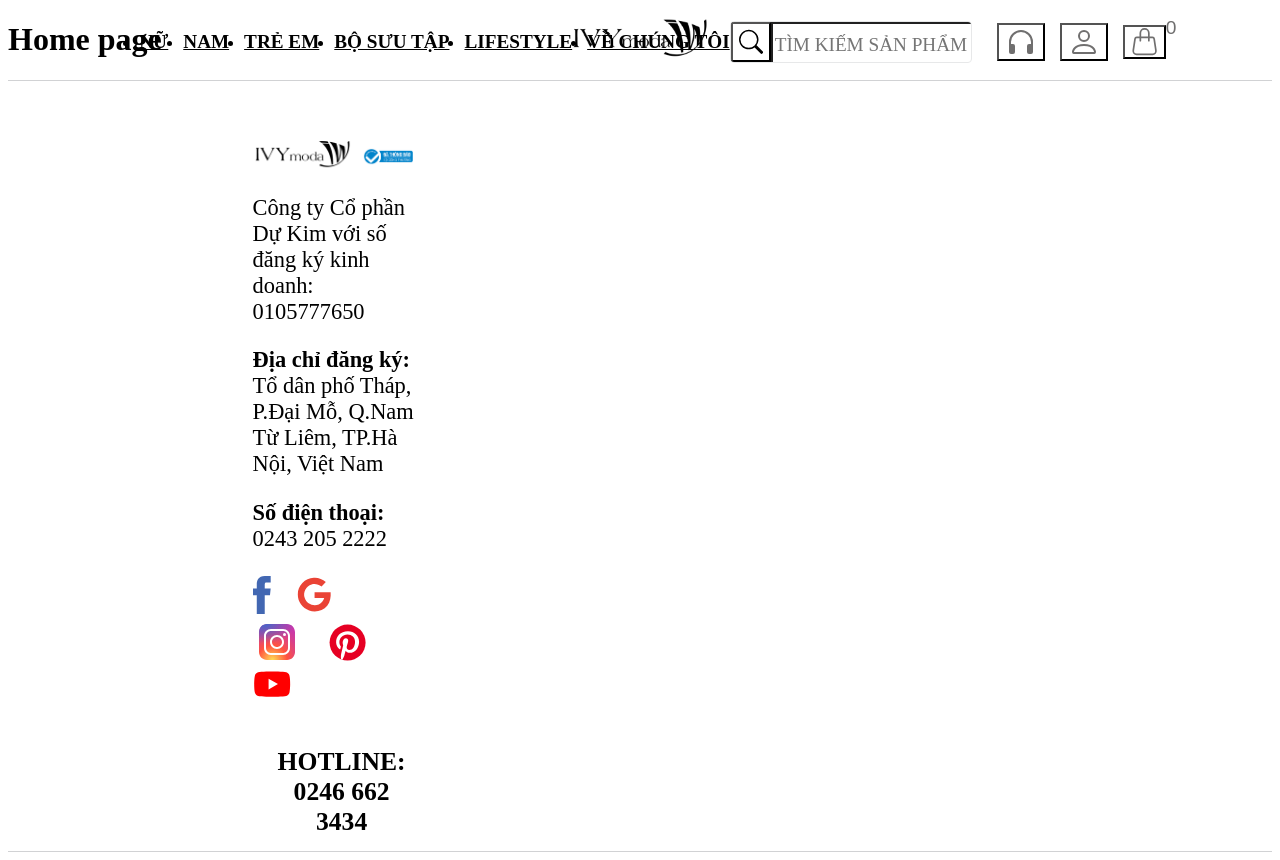
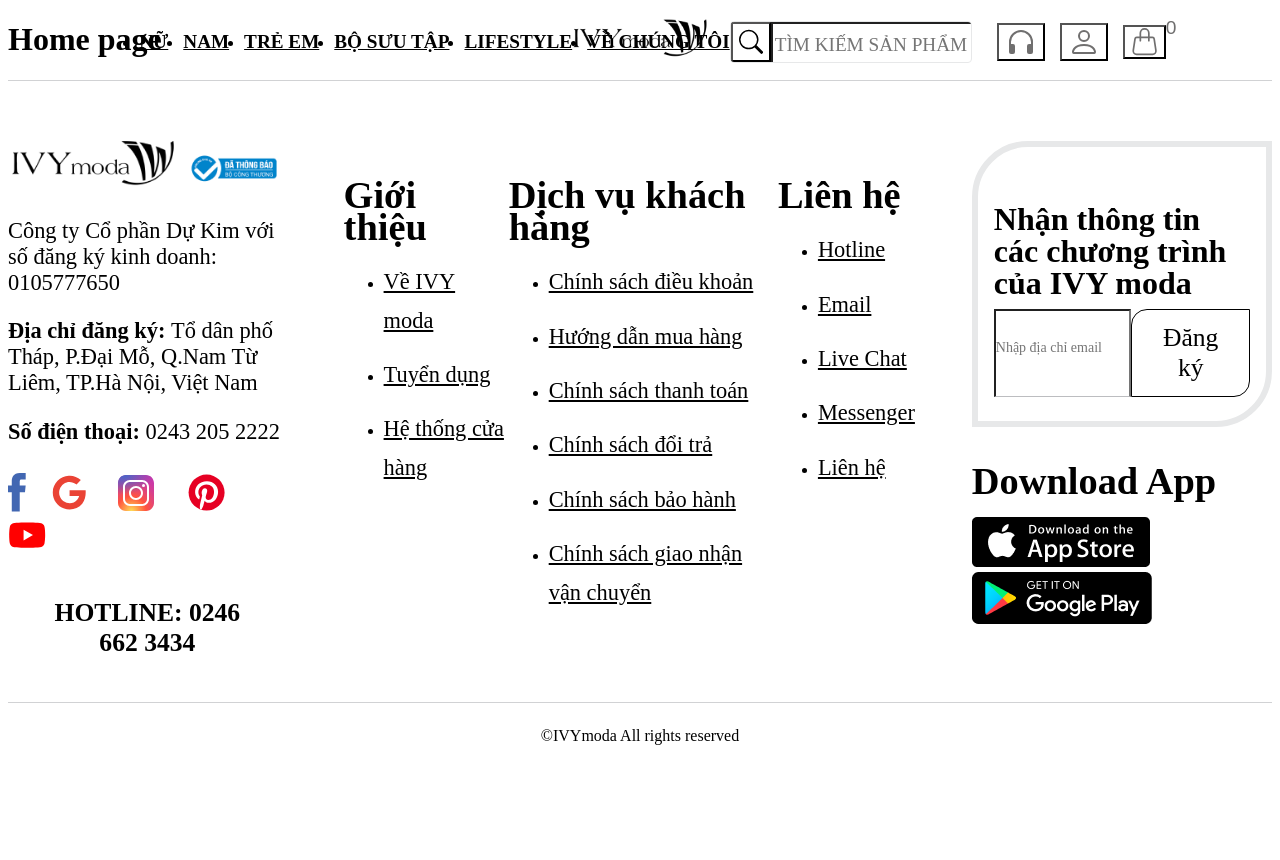
Before and after one commit to ndquan0611/ivymodal-ui, a React (Create React App) app: page / in a window 1280 px wide. After the commit the page ends 800 px from the top, so only its background shows below. Built offline with nearby package versions, Linux system fonts and the light colour scheme; the HTML template or start-up script is replaced by a standard one.

Commit message:
Xây dựng Footer

```diff
--- a/src/assets/images/index.js
+++ b/src/assets/images/index.js
@@ -1,6 +1,8 @@
 const images = {
     logo: require('~/assets/images/logo.png'),
     logoct: require('~/assets/images/logoct.png'),
+    appStore: require('~/assets/images/appstore.png'),
+    googlePlay: require('~/assets/images/googleplay.png'),
 };
 
 export default images;
--- a/src/components/GlobalStyles/GlobalStyles.scss
+++ b/src/components/GlobalStyles/GlobalStyles.scss
@@ -4,6 +4,7 @@
 :root {
     --white: #fff;
     --black: #221f20;
+    --text-color: #57585a;
 
     // Font
     --font-family: 'Montserrat', sans-serif;
--- a/src/layouts/Components/Footer/Footer.module.scss
+++ b/src/layouts/Components/Footer/Footer.module.scss
@@ -9,8 +9,8 @@
     width: var(--default-layout-width);
     padding: 0 var(--default-layout-horizontal-spacer);
     margin-top: 60px;
+    padding-bottom: 30px;
     display: flex;
-    align-items: center;
     justify-content: space-between;
 }
 
@@ -32,9 +32,6 @@
         width: 100%;
         display: block;
     }
-}
-
-.content {
 }
 
 .info {
@@ -63,9 +60,65 @@
 .center {
     max-width: 45.2%;
     width: 100%;
+    display: flex;
+    justify-content: space-between;
+
+    ul li a {
+        font-size: 1.4rem;
+        line-height: 2.4rem;
+        color: var(--text-color);
+        margin-bottom: 16px;
+        display: block;
+    }
+
+    & ul li a:hover {
+        color: var(--black);
+    }
+
+    & ul li:last-child a {
+        margin-bottom: 0;
+    }
+}
+
+.title {
+    font-size: 2.4rem;
+    font-weight: 600;
+    line-height: 32px;
+    margin-bottom: 20px;
 }
 
 .right {
     max-width: 23.75%;
     width: 100%;
 }
+
+.register-form {
+    padding: 24px 16px;
+    margin-bottom: 32px;
+    border-radius: 56px 0px;
+    border: 6px solid #e7e8e9;
+    background: var(--white);
+
+    .title {
+        font-size: 2rem;
+        margin-bottom: 10px;
+    }
+
+    form {
+        display: flex;
+        justify-content: space-between;
+
+        > input {
+            width: 55%;
+            border-bottom: 1px solid #bcbdc0;
+            font-size: 14px;
+            padding: 0 12px 10px 0;
+            font-family: var(--font-family);
+        }
+    }
+}
+
+.coryright {
+    text-align: center;
+    padding: 24px 0;
+}
--- a/src/layouts/Components/Footer/index.js
+++ b/src/layouts/Components/Footer/index.js
@@ -16,6 +16,7 @@
 
 function Footer() {
     return (
+        <>
             <footer className={cx('wrapper')}>
                 <div className={cx('inner')}>
                     <div className={cx('left')}>
@@ -59,10 +60,93 @@
                             <Button primary>Hotline: 0246 662 3434</Button>
                         </div>
                     </div>
-                <div className={cx('center')}></div>
-                <div className={cx('right')}></div>
+                    <div className={cx('center')}>
+                        <div className={cx('left-center')}>
+                            <h3 className={cx('title')}>Giới thiệu</h3>
+                            <ul>
+                                <li>
+                                    <Link to={config.routes.home}>Về IVY moda</Link>
+                                </li>
+                                <li>
+                                    <Link to={config.routes.home}>Tuyển dụng</Link>
+                                </li>
+                                <li>
+                                    <Link to={config.routes.home}>Hệ thống cửa hàng</Link>
+                                </li>
+                            </ul>
+                        </div>
+                        <div className={cx('main-center')}>
+                            <h3 className={cx('title')}>Dịch vụ khách hàng</h3>
+                            <ul>
+                                <li>
+                                    <Link to={config.routes.home}>Chính sách điều khoản</Link>
+                                </li>
+                                <li>
+                                    <Link to={config.routes.home}>Hướng dẫn mua hàng</Link>
+                                </li>
+                                <li>
+                                    <Link to={config.routes.home}>Chính sách thanh toán</Link>
+                                </li>
+                                <li>
+                                    <Link to={config.routes.home}>Chính sách đổi trả</Link>
+                                </li>
+                                <li>
+                                    <Link to={config.routes.home}>Chính sách bảo hành</Link>
+                                </li>
+                                <li>
+                                    <Link to={config.routes.home}>
+                                        Chính sách giao nhận vận chuyển
+                                    </Link>
+                                </li>
+                            </ul>
+                        </div>
+                        <div className={cx('right-center')}>
+                            <h3 className={cx('title')}>Liên hệ</h3>
+                            <ul>
+                                <li>
+                                    <Link to={config.routes.home}>Hotline</Link>
+                                </li>
+                                <li>
+                                    <Link to={config.routes.home}>Email</Link>
+                                </li>
+                                <li>
+                                    <Link to={config.routes.home}>Live Chat</Link>
+                                </li>
+                                <li>
+                                    <Link to={config.routes.home}>Messenger</Link>
+                                </li>
+                                <li>
+                                    <Link to={config.routes.home}>Liên hệ</Link>
+                                </li>
+                            </ul>
+                        </div>
+                    </div>
+                    <div className={cx('right')}>
+                        <div className={cx('register-form')}>
+                            <h3 className={cx('title')}>
+                                Nhận thông tin các chương trình của IVY moda
+                            </h3>
+                            <form>
+                                <input name="email" placeholder="Nhập địa chỉ email" required />
+                                <div className={cx('submit')}>
+                                    <Button outline>Đăng ký</Button>
+                                </div>
+                            </form>
+                        </div>
+                        <div className={cx('download')}>
+                            <h3 className={cx('title')}>Download App</h3>
+                            <a href="https://apps.apple.com/app/id1430094474?fbclid=IwAR3xAzj-xTmtj35aQUB8KhTLk1zFgyw2zssisSyn9qkRA6w4fgt6kI7j8Q8">
+                                <img src={images.appStore} />
+                            </a>
+                            <a href="https://play.google.com/store/apps/details?id=com.ivymoda.app&fbclid=IwAR2Ki0MhC0MdCSEqmnP9BUNLhKg7ZresCBqA8BfRkPBBswJ99-YNqOX4cL8">
+                                <img src={images.googlePlay} />
+                            </a>
+                        </div>
+                    </div>
                 </div>
             </footer>
+            <div className={cx('coryright')}>©IVYmoda All rights reserved</div>
+        </>
     );
 }
 
--- a/src/layouts/Components/Header/Header.module.scss
+++ b/src/layouts/Components/Header/Header.module.scss
@@ -7,6 +7,7 @@
     display: flex;
     align-items: center;
     justify-content: center;
+    background-color: var(--white);
     z-index: 99;
 }
 
```
Also changed, not shown: src/assets/images/appstore.png (added), src/assets/images/googleplay.png (added). Lines whose indentation alone changed are shown as unchanged.
